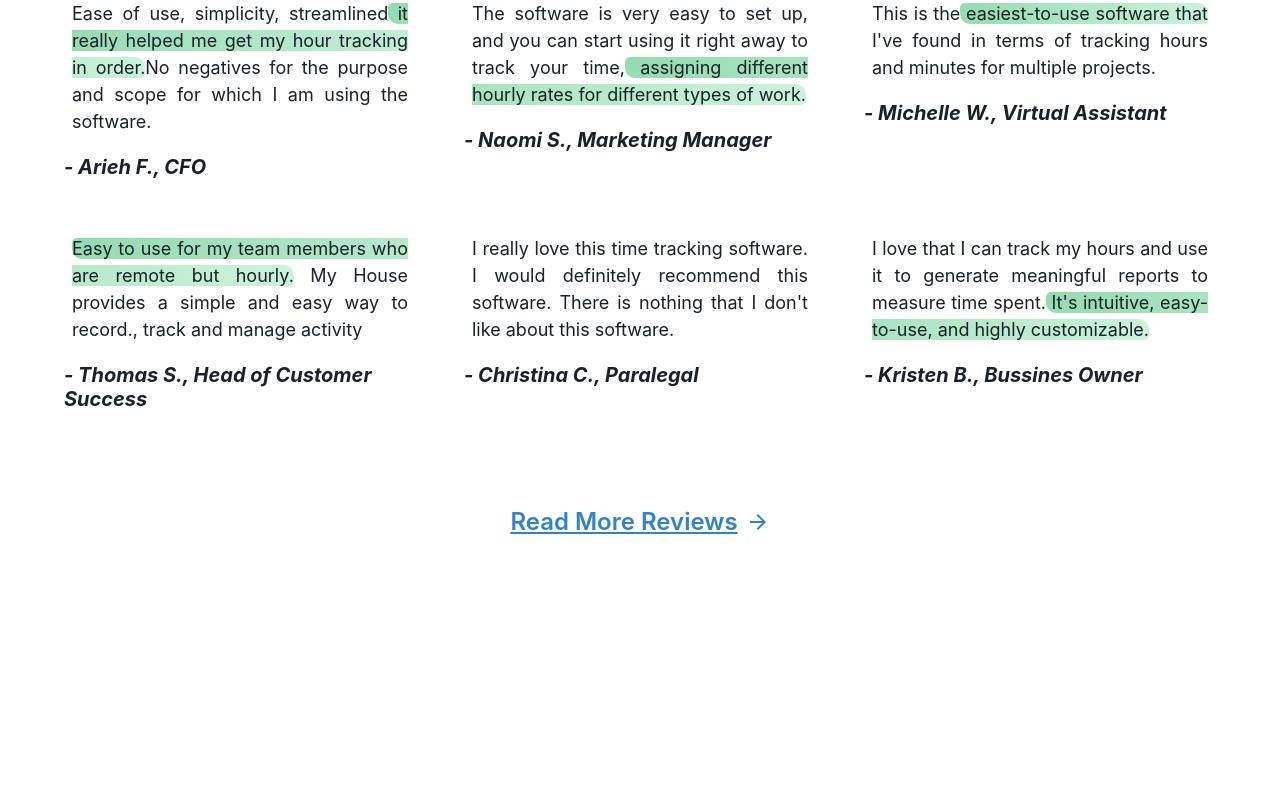
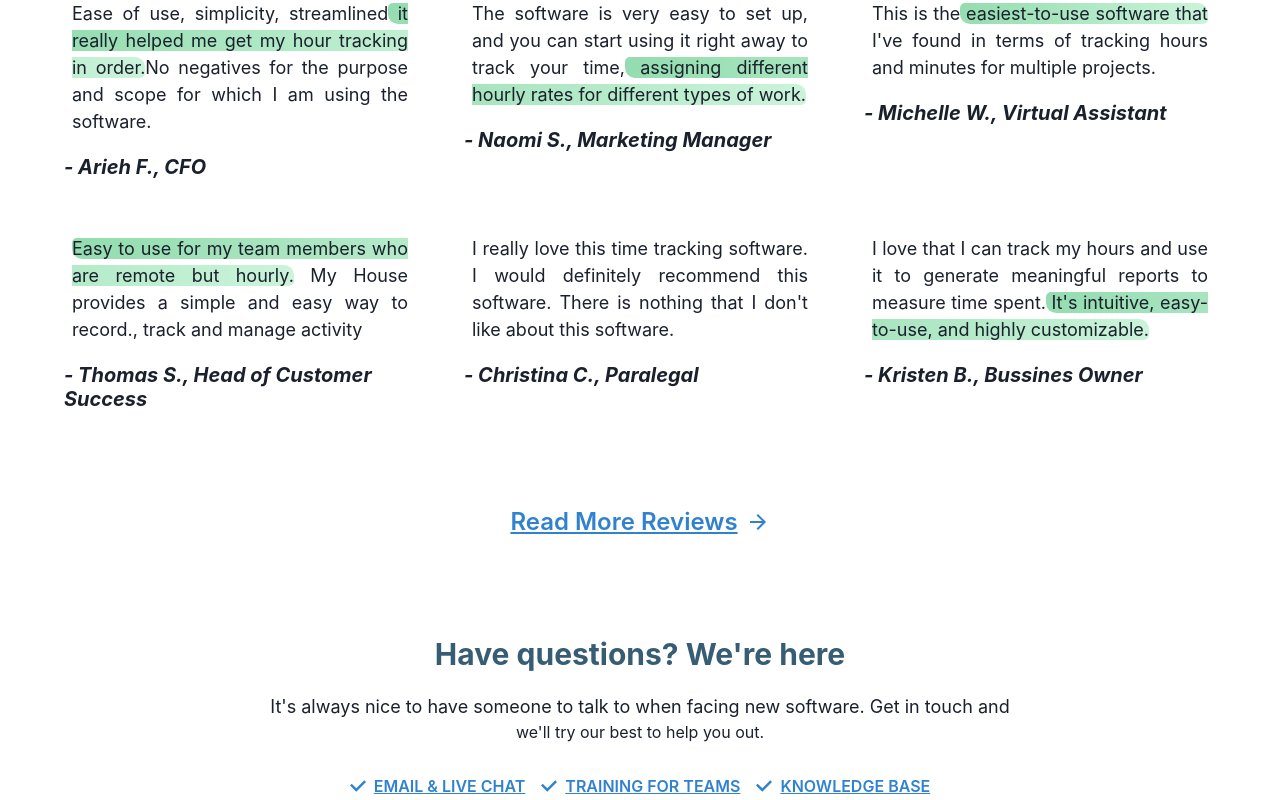
Before and after one commit to Hisam-94/MyHours-clone, a React (Create React App) app in the folder frontend/: page / in a window 1280 px wide. Shown: the part 4705-5505 px from the top of the page. Before the commit the page ends 5241 px from the top, so only its background shows below. Built offline with nearby package versions, Linux system fonts and the light colour scheme.

Commit message:
Added Contact details component in Home page

```diff
--- /dev/null
+++ b/frontend/src/Components/Home/ContactDetails.jsx
@@ -0,0 +1,74 @@
+import { CheckIcon } from "@chakra-ui/icons";
+import { Box, Button, Text } from "@chakra-ui/react";
+import React from "react";
+import { useNavigate } from "react-router-dom";
+
+const ContactDetails = () => {
+  const navigate = useNavigate();
+  return (
+    <Box m="auto" mt="6rem">
+      <Text align="center" fontSize={"3xl"} color="#375d75" fontWeight={"bold"}>
+        Have questions? We're here
+      </Text>
+      <Text
+        align="center"
+        mt="1rem"
+        fontSize={"lg"}
+        w={["90%"]}
+        ml="auto"
+        mr="auto"
+      >
+        It's always nice to have someone to talk to when facing new software.
+        Get in touch and
+      </Text>
+      <Text>we'll try our best to help you out.</Text>
+      <Box display={["block", "block", "flex", "flex"]} justifyContent="center">
+        <Box>
+          <Button
+            colorScheme="blue"
+            variant="link"
+            textDecoration="underline"
+            _hover={{ textDecoration: "none" }}
+            pt="2rem"
+            leftIcon={<CheckIcon />}
+            fontSize="md"
+            mr={["0rem", "0rem", "1rem", "1rem"]}
+            onClick={() => navigate("/support")}
+          >
+            EMAIL & LIVE CHAT
+          </Button>
+        </Box>
+        <Box>
+          <Button
+            colorScheme="blue"
+            variant="link"
+            textDecoration="underline"
+            _hover={{ textDecoration: "none" }}
+            pt="2rem"
+            leftIcon={<CheckIcon />}
+            fontSize="md"
+            mr={["0rem", "0rem", "1rem", "1rem"]}
+            onClick={() => navigate("/support")}
+          >
+            TRAINING FOR TEAMS
+          </Button>
+        </Box>
+        <Box>
+          <Button
+            colorScheme="blue"
+            variant="link"
+            textDecoration="underline"
+            _hover={{ textDecoration: "none" }}
+            pt="2rem"
+            leftIcon={<CheckIcon />}
+            fontSize="md"
+          >
+            KNOWLEDGE BASE
+          </Button>
+        </Box>
+      </Box>
+    </Box>
+  );
+};
+
+export default ContactDetails;
--- a/frontend/src/Components/Home/Customer Reviews/CustomerReviews.jsx
+++ b/frontend/src/Components/Home/Customer Reviews/CustomerReviews.jsx
@@ -12,7 +12,7 @@ const CustomerReviews = () => {
         <Heading
           w="100%"
           as="h1"
-          fontsize={["36px"]}
+          fontSize={["36px"]}
           noOfLines={1}
           color="#375d75"
           //   letterSpacing="1px"
@@ -57,8 +57,8 @@ const CustomerReviews = () => {
         gap={"3rem"}
         mt="30px"
       >
-        {data.map((el, ind) => (
-          <GridItem>
+        {data.map((el) => (
+          <GridItem key={el.id}>
             <Text
               //   letterSpacing="0.5px"
               //   fontWeight="350"
--- a/frontend/src/Pages/Home.jsx
+++ b/frontend/src/Pages/Home.jsx
@@ -6,6 +6,7 @@ import TrackingExpense from '../Components/Home/TrackingExpense'
 import Reports from '../Components/Home/Reports'
 import ToolsForOrganizations from '../Components/Home/ToolsForOrganizations'
 import CustomerReviews from '../Components/Home/Customer Reviews/CustomerReviews'
+import ContactDetails from '../Components/Home/ContactDetails'
 
 const Home = () => {
   return (
@@ -17,6 +18,7 @@ const Home = () => {
       <Reports/>
       <ToolsForOrganizations/>
       <CustomerReviews/>
+      <ContactDetails/>
     </div>
   )
 }
```
